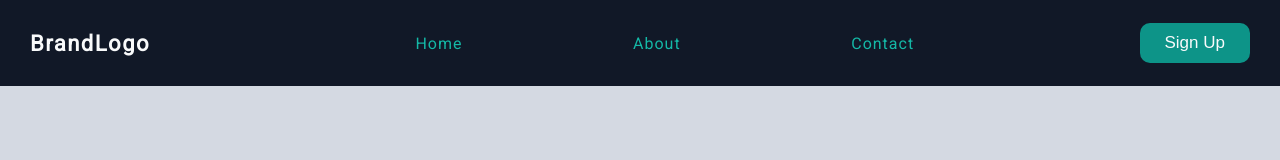
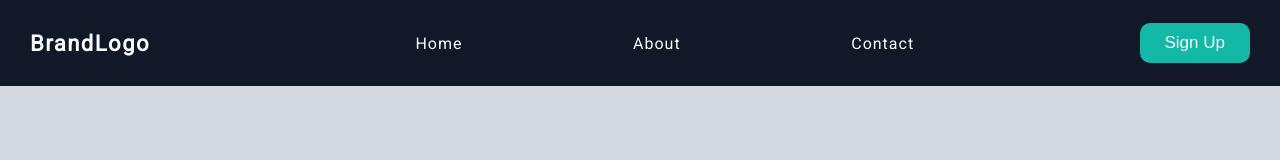
Before and after one commit to sameeksha-dalvi/responsive-design-work, a plain HTML site: page basic-website-header-01/index.html in a window 1280 px wide. Drawn offline with Linux system fonts and the light colour scheme; files whose address does not match are found by name.

Commit message:
fix: resolve nav link & button hover issues
Fixed nav link and button hover issues on deskstop view

```diff
--- a/basic-website-header-01/style.css
+++ b/basic-website-header-01/style.css
@@ -86,7 +86,7 @@ body {
     list-style: none;
 }
 
-.nav-links>li,.menu-items > div > ul > li:hover {
+.nav-links>li:hover,.menu-items > div > ul > li:hover {
     color: var(--btn-bg);
 }
 
@@ -115,7 +115,7 @@ margin-right: 20px;
 }
 
 
-#sign-up-btn,.menu-items > div >button:hover {
+#sign-up-btn:hover,.menu-items > div >button:hover {
     background-color: var(--btn-hover);
 }
 
```
